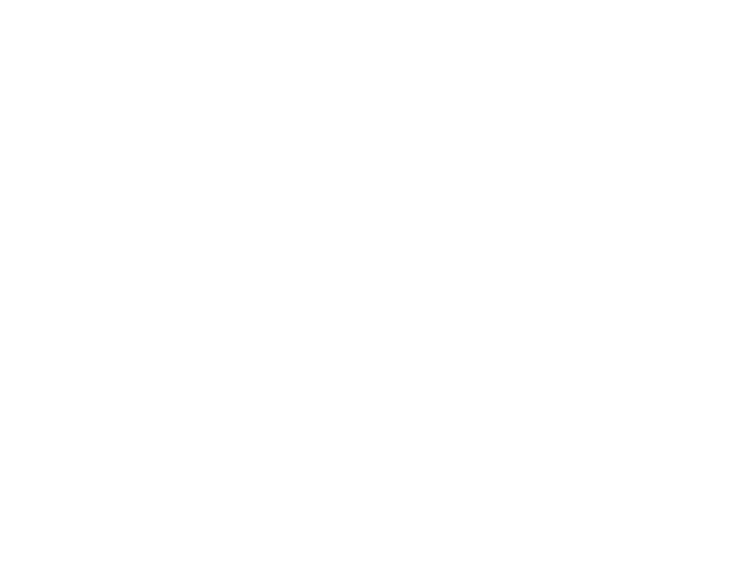
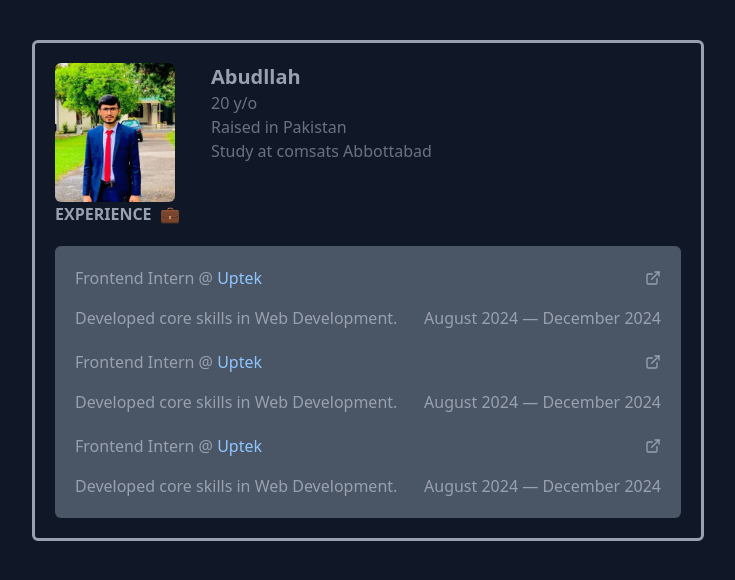
Before and after one commit to abdullahProfile/Portfolio, a plain HTML site: page index.html in a window 1280 px wide. Shown: the whole page, without its empty margins (272-1007 px from the left). Drawn offline with nearby package versions, Linux system fonts and the light colour scheme.

Commit message:
html file

```diff
--- a/index.html
+++ b/index.html
@@ -3,9 +3,91 @@
 <head>
   <meta charset="UTF-8">
   <meta name="viewport" content="width=device-width, initial-scale=1.0">
+  <script src="https://cdn.jsdelivr.net/npm/@tailwindcss/browser@4"></script>
   <title>Abdullah</title>
+  <style type="text/tailwindcss">
+    @theme {
+      --color-clifford: #fff;
+    }
+  </style>
 </head>
-<body>
+<body class="bg-gray-900">
+  <div class="max-w-2xl mx-auto my-10 border-3 border-gray-400 rounded-md p-5 max-md:mx-5">
+    <div class="flex item-center gap-9 max-md:flex-wrap max-md:justify-center">
+      <img src="./abdullah.jpg" class="w-30 object-cover rounded-md" alt="profile">
 
+      <div class="max-md:text-center">
+        <h1 class="text-gray-400 font-bold text-xl">Abudllah</h1>
+        <ul class="list-none text-gray-500 mb-4">
+          <li>20 y/o</li>
+          <li>Raised in Pakistan</li>
+          <li>Study at comsats Abbottabad</li>
+        </ul>
+      </div>
+    </div>
+
+    <div class="flex flex-col gap-5">
+      <h2 class="uppercase text-gray-400 font-bold font-12">Experience <span class="ml-1">💼</span></h2>
+
+      <div class="bg-gray-600 p-5 rounded-md flex flex-col gap-5">
+       <div class="flex flex-col gap-4">
+        <div class="flex justify-between items-center">
+          <a href="https://uptek.com/" class="decoration-none text-gray-400">Frontend Intern @ <span class="text-blue-300">Uptek</span></a>
+
+          <a href="https://uptek.com/" class="text-gray-400">
+            <svg xmlns="http://www.w3.org/2000/svg" width="16" height="16" viewBox="0 0 24 24" fill="none" stroke="currentColor" stroke-width="2" stroke-linecap="round" stroke-linejoin="round">
+              <path d="M18 13v6a2 2 0 0 1-2 2H5a2 2 0 0 1-2-2V8a2 2 0 0 1 2-2h6"></path>
+              <polyline points="15 3 21 3 21 9"></polyline>
+              <line x1="10" y1="14" x2="21" y2="3"></line>
+            </svg>
+          </a>
+        </div>
+
+        <div class="flex justify-between items-center">
+          <p class="text-gray-400">Developed core skills in Web Development.</p>
+          <p class="text-gray-400 text-italic">August 2024 — December 2024</p>
+        </div>
+       </div>
+
+       <div class="flex flex-col gap-4">
+        <div class="flex justify-between items-center">
+          <a href="https://uptek.com/" class="decoration-none text-gray-400">Frontend Intern @ <span class="text-blue-300">Uptek</span></a>
+
+          <a href="https://uptek.com/" class="text-gray-400">
+            <svg xmlns="http://www.w3.org/2000/svg" width="16" height="16" viewBox="0 0 24 24" fill="none" stroke="currentColor" stroke-width="2" stroke-linecap="round" stroke-linejoin="round">
+              <path d="M18 13v6a2 2 0 0 1-2 2H5a2 2 0 0 1-2-2V8a2 2 0 0 1 2-2h6"></path>
+              <polyline points="15 3 21 3 21 9"></polyline>
+              <line x1="10" y1="14" x2="21" y2="3"></line>
+            </svg>
+          </a>
+        </div>
+
+        <div class="flex justify-between items-center">
+          <p class="text-gray-400">Developed core skills in Web Development.</p>
+          <p class="text-gray-400 text-italic">August 2024 — December 2024</p>
+        </div>
+       </div>
+
+       <div class="flex flex-col gap-4">
+        <div class="flex justify-between items-center">
+          <a href="https://uptek.com/" class="decoration-none text-gray-400">Frontend Intern @ <span class="text-blue-300">Uptek</span></a>
+
+          <a href="https://uptek.com/" class="text-gray-400">
+            <svg xmlns="http://www.w3.org/2000/svg" width="16" height="16" viewBox="0 0 24 24" fill="none" stroke="currentColor" stroke-width="2" stroke-linecap="round" stroke-linejoin="round">
+              <path d="M18 13v6a2 2 0 0 1-2 2H5a2 2 0 0 1-2-2V8a2 2 0 0 1 2-2h6"></path>
+              <polyline points="15 3 21 3 21 9"></polyline>
+              <line x1="10" y1="14" x2="21" y2="3"></line>
+            </svg>
+          </a>
+        </div>
+
+        <div class="flex justify-between items-center">
+          <p class="text-gray-400">Developed core skills in Web Development.</p>
+          <p class="text-gray-400 text-italic">August 2024 — December 2024</p>
+        </div>
+       </div>
+      </div>
+    </div>
+  </div>
 </body>
 </html>
```
Also changed, not shown: abdullah.jpg (added).
